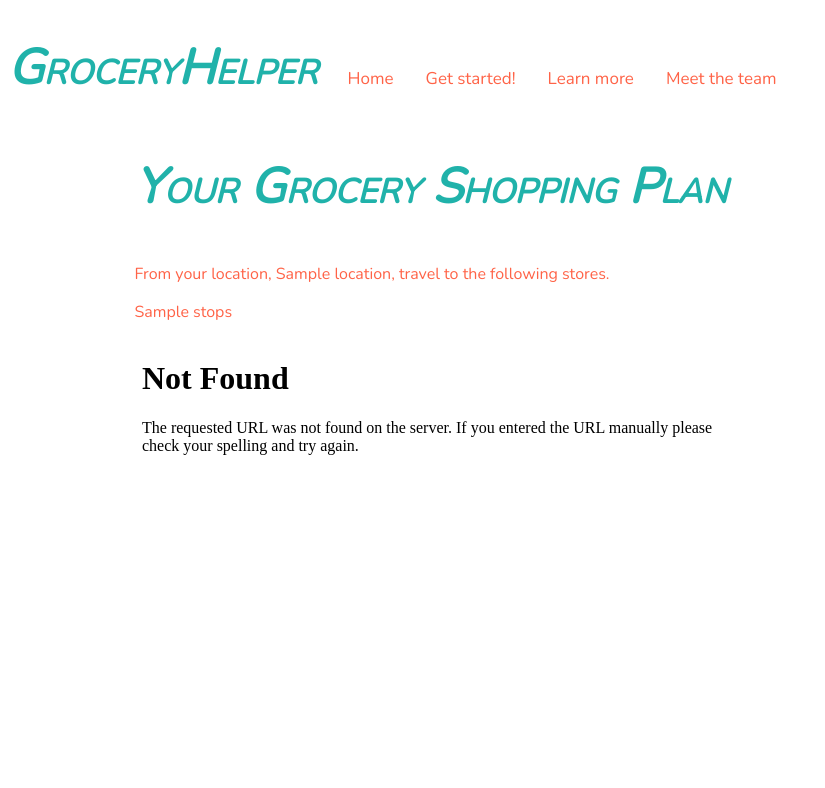
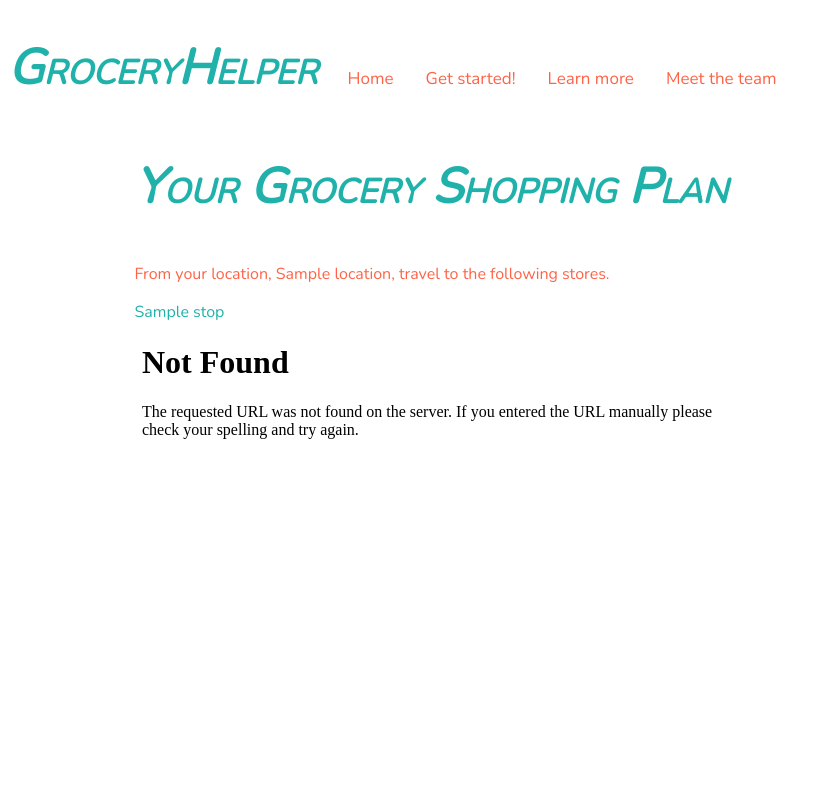
Before and after one commit to kylecombes/GroceryHelper, a Flask app: template templates/confirm.html in a window 1280 px wide. Shown: the top 788 px of the page, without its empty margins (0-825 px from the left). After the commit the page ends 439 px from the top, so only its background shows below. Run offline with Flask 2, Linux system fonts and the light colour scheme; the template is opened without the code that fills it: most values are stand-ins (such as "Sample title", 1, 10 or a date in 2020).

Commit message:
heroku and app changes

```diff
--- a/planning.py
+++ b/planning.py
@@ -130,6 +130,7 @@
             res.append(stop)
             stop = stop.next_stop
         return res
+        #print(res)
 
     @staticmethod
     def combine(first_plan, second_plan):
@@ -173,3 +174,6 @@
 
     def __str__(self):
         return '{store} at {location} has a score of {score} and is {dist} miles from the last stop.'.format(store=self.store, location=self.location, score=self.score, dist=self.dist_from_prev)
+
+    def get_string(self):
+        return '{store} at {location} has a score of {score} and is {dist} miles from the last stop.'.format(store=self.store, location=self.location, score=self.score, dist=self.dist_from_prev)
--- /dev/null
+++ b/requirements.txt
@@ -0,0 +1 @@
+Flask
--- /dev/null
+++ b/runtime.txt
@@ -0,0 +1 @@
+python-3.6.1
--- a/templates/confirm.html
+++ b/templates/confirm.html
@@ -31,7 +31,13 @@
       <h1>Your Grocery Shopping Plan</h1>
 
         <p>From your location, {{location}}, travel to the following stores.</p>
-        <p>{{stops}}</p>
+        <!--p>{{stops}}</p-->
+
+        {% for stop in stops %}
+        <div class=flash>{{ stop }}</div>
+        {% endfor %}
+        {% block body %}{% endblock %}
+
         <iframe src="{{src|safe}}" allowfullscreen
           width="600"
           height="450"
--- a/webapp_flask.py
+++ b/webapp_flask.py
@@ -95,12 +95,16 @@
 
           loc = Location(street_address, city, state, zipcode)
           #print(loc)
-          routes = find_routes_given_ingredients(loc, ingredients)
-          stops = routes.get_stops_as_list()
+          stops = find_routes_given_ingredients(loc, ingredients)
+          src = Geolocation.get_directions(loc, stops)
 
-          src = Geolocation.get_directions(loc, ["1000 Olin Way", "Boston College"])
-          return render_template('confirm2.html', location=loc, stops=stops,cuisine=cuisine, src=src)
+          stops_print = []
+          for stop in stops:
+              stops_print.append(TripStop.get_string(stop))
+              stops_print = stops_print.split(',')
+          print(stops_print)
 
+          return render_template('confirm2.html', location=loc, stops=stops_print,cuisine=cuisine, src=src)
 
       else:
           return render_template('food_input.html')
@@ -122,16 +126,25 @@
             ingredients = ", ".join(ingredients)
 
             loc = Location(street_address, city, state, zipcode)
-            results = find_routes_given_ingredients(loc, ingredients)
-            stops = results.get_stops_as_list()
-            print('wut')
-            print(stops)
+            stops = find_routes_given_ingredients(loc, ingredients)
+            #stops = results.get_stops_as_list()
+
+            # print('wut')
+            # for stop in stops:
+            #     stops = TripStop(results.last_stop, stop, stop.location, 13, 0.452)
+            #return stops
             # stops = TripStop(None, 'Safeway', 'Tacoma', '10 miles', '10')
             # loc = str(street_address + ' ' + city + ' ' + state)
 
             src = Geolocation.get_directions(loc, stops)
+            stops_print = []
+            for stop in stops:
+                stops_print.append(TripStop.get_string(stop))
+                stops_print = stops_print.split(',')
+            #print(stops_print)
 
-            return render_template('confirm.html', location=loc, stops=stops, src=src)
+
+            return render_template('confirm.html', location=loc, stops=stops_print, src=src)
 
         else:
           error = None
```
Also changed, not shown: main.py (+4 -3 lines), templates/about_us.html (+6 -5 lines), templates/confirm2.html (+6 -1 lines), 1 other file.
